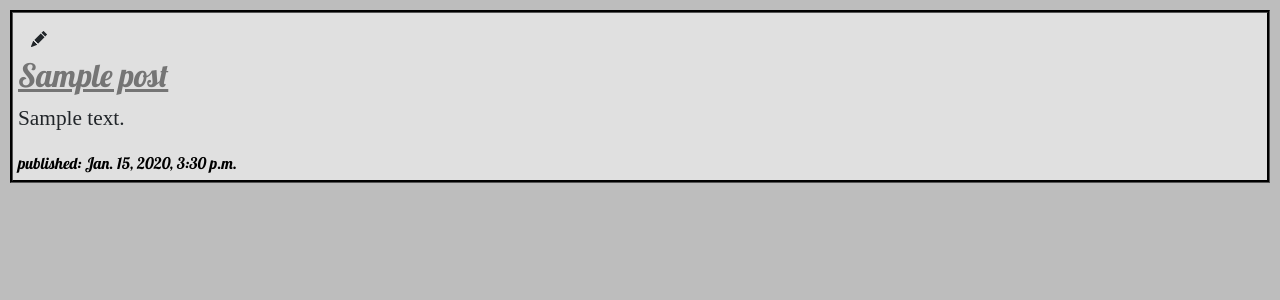
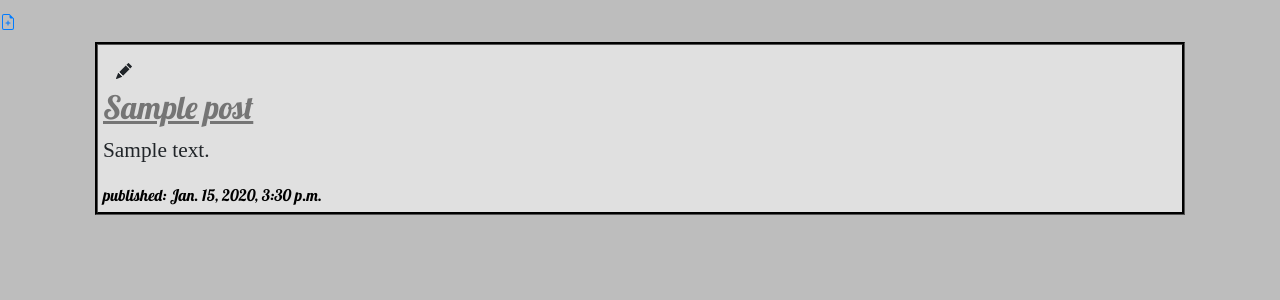
Before and after one commit to sahil1678kumar/my-first-blog, a Django app: page /post/1/ in a window 1280 px wide. Shown: the part 80-380 px from the top of the page. Run offline with Django 3.2, Linux system fonts and the light colour scheme; a user stored in the database is signed in; tables that the repository leaves empty hold one stand-in row (values such as "Sample post"); some web fonts are replaced.

Commit message:
final 3.0

```diff
--- a/blog/templates/blog/base.html
+++ b/blog/templates/blog/base.html
@@ -7,18 +7,22 @@
         <link rel="stylesheet" href="{% static 'css/blog.css' %}">
         <link href="//fonts.googleapis.com/css?family=Lobster&subset=latin,latin-ext" rel="stylesheet" type="text/css">
         <link rel="preconnect" href="https://fonts.gstatic.com">
-<link href="https://fonts.googleapis.com/css2?family=Ballet&display=swap" rel="stylesheet">
+        <link href="https://fonts.googleapis.com/css2?family=Ballet&display=swap" rel="stylesheet">
     </head>
     <body>
         <header class="heading">
             <h1>Sahil's Writings</h1>
         </header>
-
-        <main >
-            <div >
-                <div >
-                    {% block content %}
-                    {% endblock %}
+        {% if user.is_authenticated %}
+            <a href="{% url 'post_new' %}" class="top-menu">
+                {% include './icons/file-earmark-plus.svg' %}
+            </a>
+        {% endif %}
+        <main class="container">
+            <div class="row">
+                <div class="col">
+                {% block content %}
+                {% endblock %}
                 </div>
             </div>
         </main>
```
